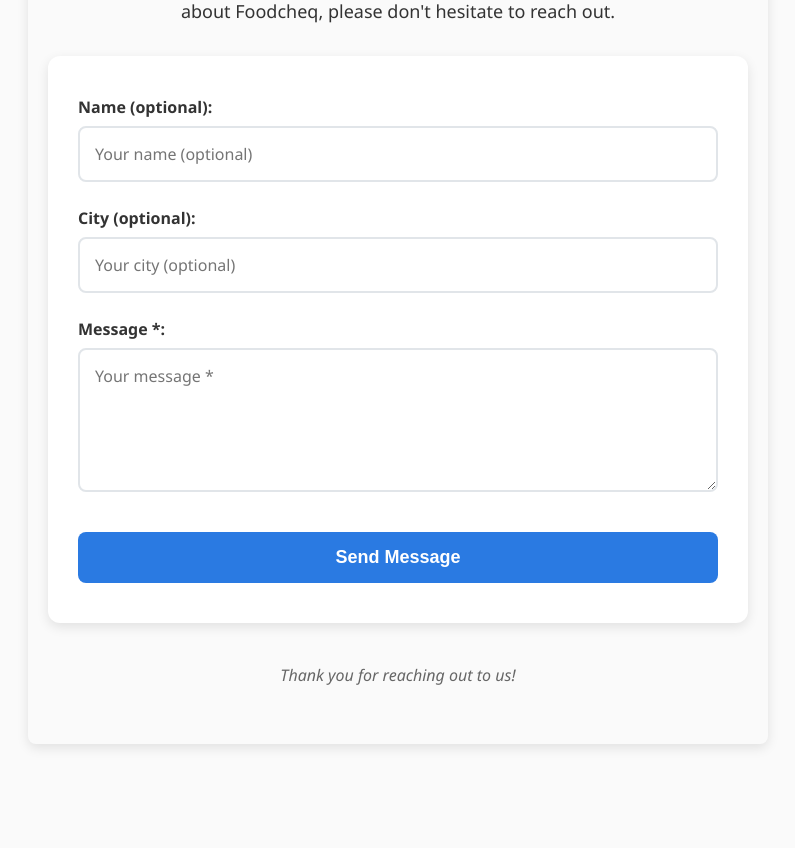
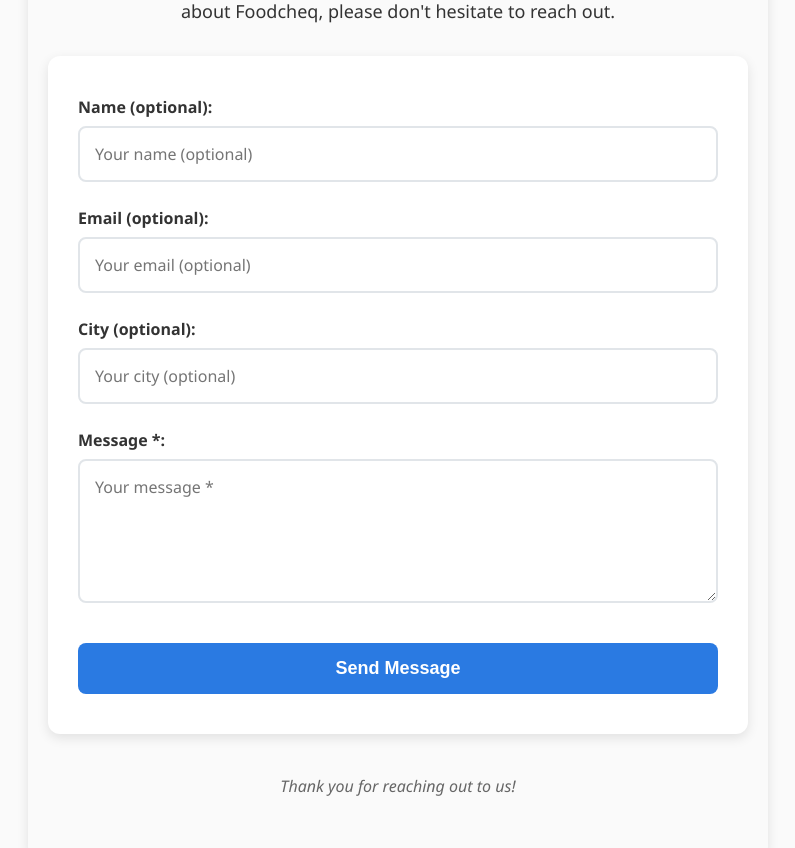
Before and after one commit to jessewimer/food-safe, a Django app: page /contact/ in a window 1280 px wide. Shown: the part 204-1052 px from the top of the page, without its empty margins (242-1037 px from the left). Before the commit the page ends 952 px from the top, so only its background shows below. Run offline with Django 5.2, Linux system fonts and the light colour scheme.

Commit message:
Add email field to contact form

```diff
--- a/shelf_life/forms.py
+++ b/shelf_life/forms.py
@@ -4,10 +4,14 @@ from .models import Comment
 class CommentForm(forms.ModelForm):
     class Meta:
         model = Comment
-        fields = ['author_name', 'city', 'content']
+        fields = ['author_name', 'email', 'city', 'content']  # Added 'email' here
         widgets = {
             'author_name': forms.TextInput(attrs={
                 'placeholder': 'Your name (optional)',
+                'class': 'form-control'
+            }),
+            'email': forms.EmailInput(attrs={  # This is correct
+                'placeholder': 'Your email (optional)',
                 'class': 'form-control'
             }),
             'city': forms.TextInput(attrs={
--- a/shelf_life/models.py
+++ b/shelf_life/models.py
@@ -36,6 +36,7 @@ class Product(models.Model):
 class Comment(models.Model):
     author_name = models.CharField(max_length=100, blank=True)
     city = models.CharField(max_length=100, blank=True)
+    email = models.EmailField(max_length=100, blank=True)
     content = models.TextField()
     created_at = models.DateTimeField(auto_now_add=True)
 
--- a/shelf_life/templates/shelf_life/contact.html
+++ b/shelf_life/templates/shelf_life/contact.html
@@ -190,6 +190,11 @@
       </div>
 
       <div class="form-group">
+        <label for="{{ form.email.id_for_label }}">Email (optional):</label>
+        {{ form.email }}
+      </div>
+
+      <div class="form-group">
         <label for="{{ form.city.id_for_label }}">City (optional):</label>
         {{ form.city }}
       </div>
@@ -212,8 +217,8 @@
     <div class="popup-content" onclick="event.stopPropagation()">
       <div class="success-icon">✅</div>
       <h2 class="popup-title">Message Sent Successfully!</h2>
-      <p class="popup-message">
-        Thank you for contacting us. We've received your message and will get back to you as soon as possible.
+      <p class="popup-message" id="popupMessage">
+        Thank you for contacting us. We've received your message and will get back to you if you provided an email address.
       </p>
       <button class="popup-close" onclick="hidePopup()">Great!</button>
     </div>
@@ -240,6 +245,7 @@
       e.preventDefault();
 
       const formData = new FormData(this);
+      const email = formData.get('email');
 
       fetch('', {
         method: 'POST',
@@ -251,6 +257,14 @@
       .then(response => response.json())
       .then(data => {
         if (data.success) {
+          // Update popup message based on whether email was provided
+          const popupMessage = document.getElementById('popupMessage');
+          if (email && email.trim() !== '') {
+            popupMessage.textContent = 'Thank you for contacting us. We\'ve received your message and will get back to you at the email address you provided.';
+          } else {
+            popupMessage.textContent = 'Thank you for contacting us. We\'ve received your message. Since no email was provided, we won\'t be able to respond directly.';
+          }
+
           // Clear the form
           document.getElementById('contactForm').reset();
           // Show success popup
```
Also changed, not shown: shelf_life/migrations/0007_comment_email.py (added).
